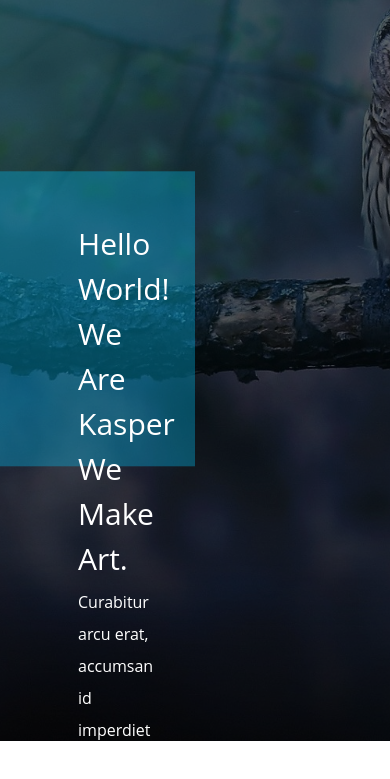
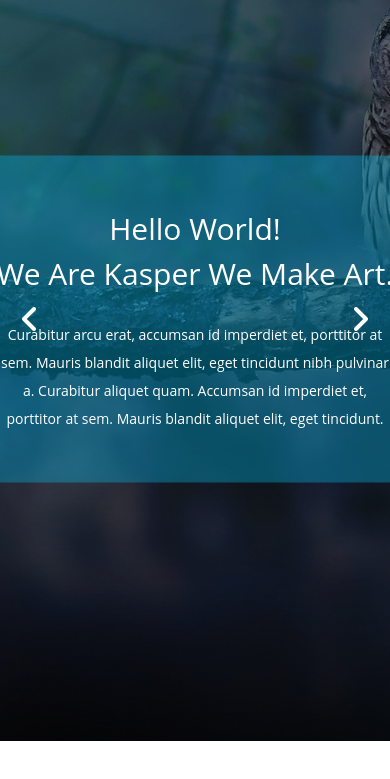
Before and after one commit to omargabrsw/Kasper-Template, a plain HTML site: page index.html in a window 390 px wide. Shown: the part 103-882 px from the top of the page. After the commit the page ends 844 px from the top, so only its background shows below. Drawn offline with Linux system fonts and the light colour scheme.

Commit message:
Made arrows and made landing responsive

```diff
--- a/assets/css/style.css
+++ b/assets/css/style.css
@@ -115,31 +115,62 @@ header ul li:hover a {
 }
 
 .info {
-  height: 35%;
-  width: 50%;
+  height: fit-content;
   background-color: #00c7fc55;
   position: absolute;
   transform: translate(0, -50%);
+  max-width: 50%;
   top: 50%;
   padding: 50px;
-  padding-left: 20%;
   color: white;
   display: flex;
   justify-content: space-between;
-  align-items: flex-start;
+  align-items: flex-end;
   flex-direction: column;
   line-height: 2;
 }
 
+.text {
+  width: clamp(400px, 70%, 100%);
+}
+
 .info h2 {
-  font-size: 30px;
+  font-size: 1.875rem;
   font-weight: normal;
   line-height: 1.5;
 }
 
 .info p {
-  margin-top: 5px;
-  font-size: 16px;
+  margin-top: 25px;
+  font-size: 0.875rem;
   font-weight: normal;
+  word-break: keep-all;
+}
+
+.fa-angle-left,
+.fa-angle-right {
+  position: absolute;
+  top: 50%;
+  transform: translate(0, -50%);
+  font-size: 30px;
+  cursor: pointer;
+  color: white;
+}
+
+.fa-angle-right {
+  right: 20px;
+}
+
+.fa-angle-left {
+  left: 20px;
+}
+
+@media (max-width: 992px) {
+  .info {
+    max-width: unset;
+    width: 100%;
+    align-items: center;
+    text-align: center;
+  }
 }
 /* Landing End */
--- a/index.html
+++ b/index.html
@@ -40,17 +40,21 @@
     <!-- Landing Start -->
     <section class="landing" id="Home">
       <div class="info">
+        <div class="text">
           <h2>
             Hello World!<br />
             We Are Kasper We Make Art.
           </h2>
           <p>
             Curabitur arcu erat, accumsan id imperdiet et, porttitor at sem.
-          Mauris blandit aliquet elit, eget tincidunt nibh pulvinar a. Curabitur
-          aliquet quam. Accumsan id imperdiet et, porttitor at sem. Mauris
-          blandit aliquet elit, eget tincidunt.
+            Mauris blandit aliquet elit, eget tincidunt nibh pulvinar a.
+            Curabitur aliquet quam. Accumsan id imperdiet et, porttitor at sem.
+            Mauris blandit aliquet elit, eget tincidunt.
           </p>
         </div>
+      </div>
+      <i class="fas fa-angle-left change-background fa-2x"></i>
+      <i class="fas fa-angle-right change-background fa-2x"></i>
     </section>
   </body>
 </html>
```
Lines whose indentation alone changed are shown as unchanged.
